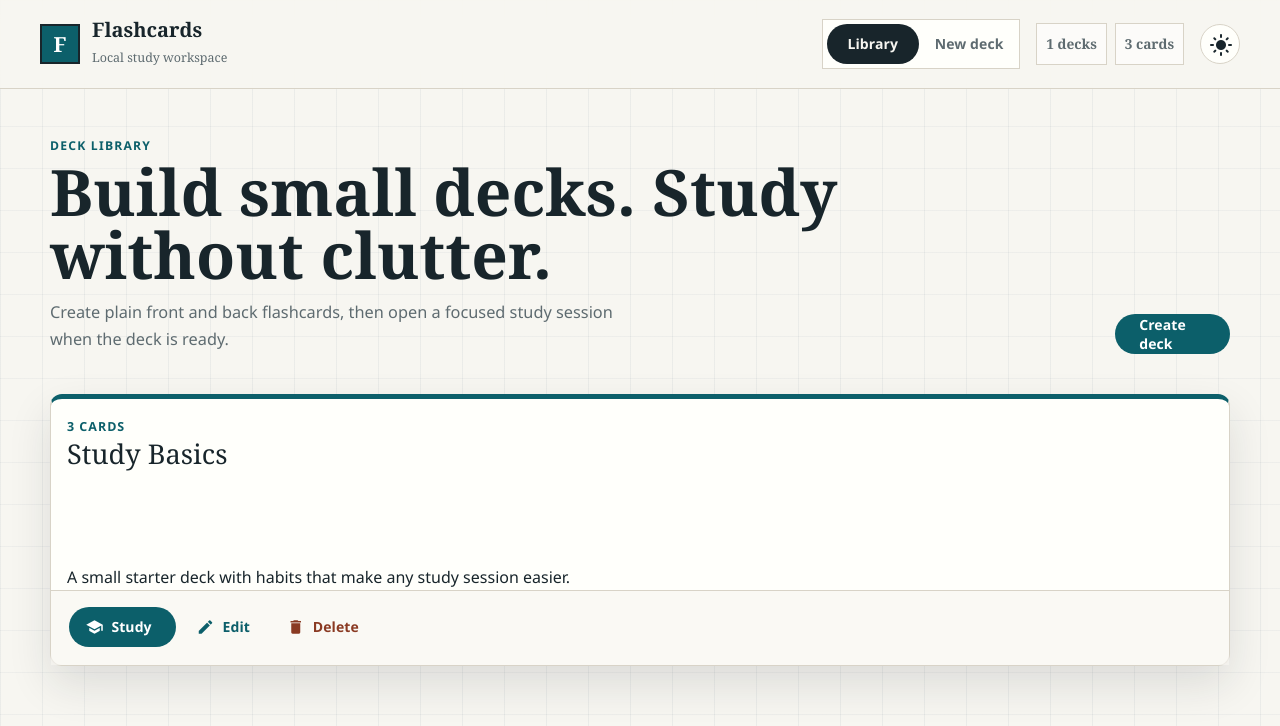
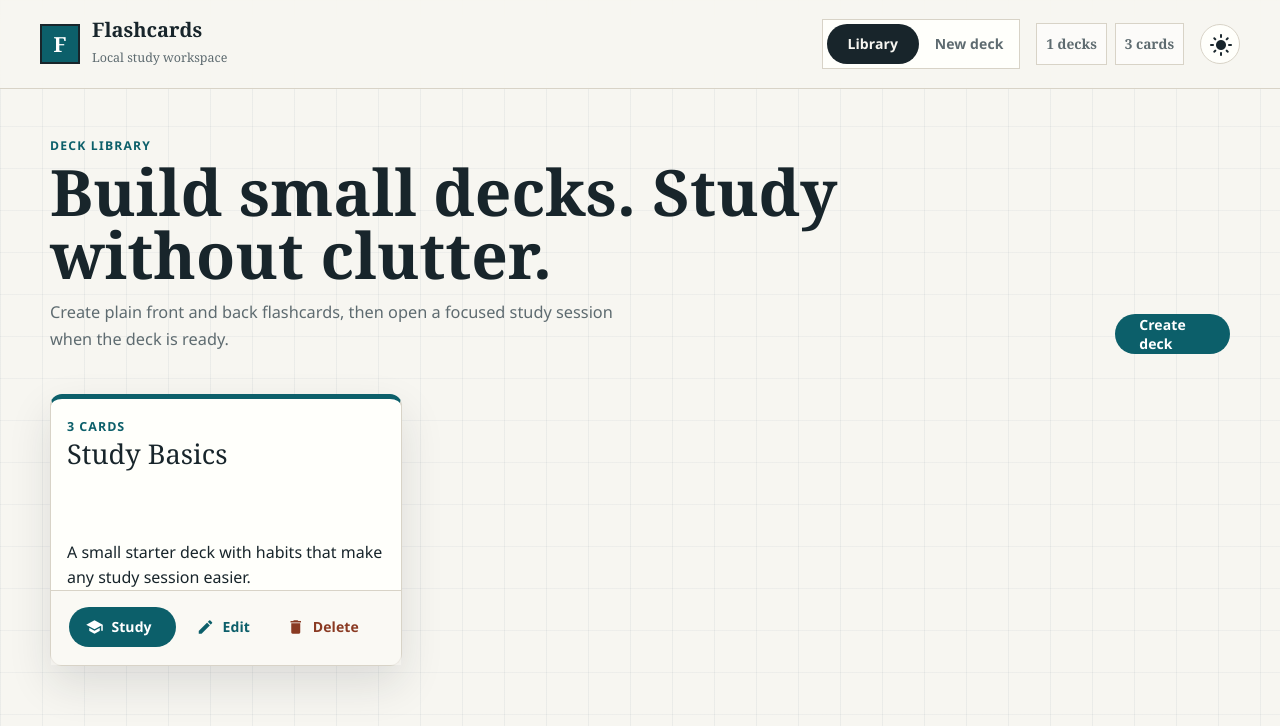
Before and after one commit to nitonise/learning-with-flashcards, an Angular app: page /decks in a window 1280 px wide. Shown: the top 726 px of the page. Built offline with nearby package versions, Linux system fonts and the light colour scheme.

Commit message:
fix(decks): keep deck cards consistently wide

```diff
--- a/src/app/features/decks/deck-library/deck-library.scss
+++ b/src/app/features/decks/deck-library/deck-library.scss
@@ -8,8 +8,9 @@
 
 .deck-grid {
   display: grid;
-  grid-template-columns: repeat(auto-fit, minmax(min(100%, 18rem), 1fr));
+  grid-template-columns: repeat(auto-fill, 22rem);
   gap: 1rem;
+  justify-content: start;
 }
 
 .deck-card {
@@ -41,7 +42,7 @@ mat-card-content p {
 
 .deck-card__actions {
   display: flex;
-  flex-wrap: wrap;
+  flex-wrap: nowrap;
   gap: 0.55rem;
   padding: 1rem 1.15rem 1.15rem;
   border-top: 1px solid var(--line);
@@ -58,3 +59,13 @@ mat-card-content p {
     flex-direction: column;
   }
 }
+
+@media (max-width: 400px) {
+  .deck-grid {
+    grid-template-columns: 1fr;
+  }
+
+  .deck-card__actions {
+    flex-wrap: wrap;
+  }
+}
```
